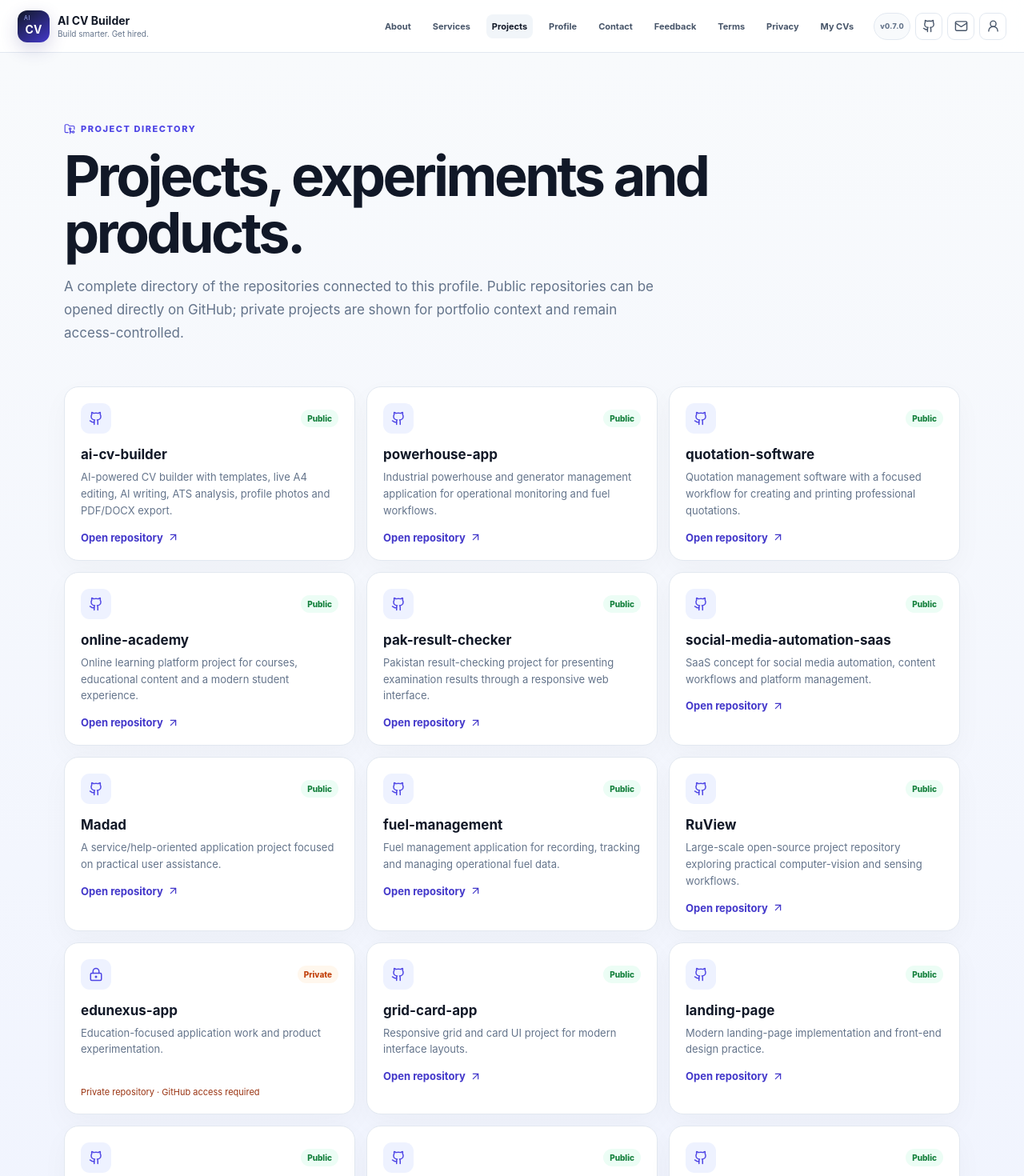
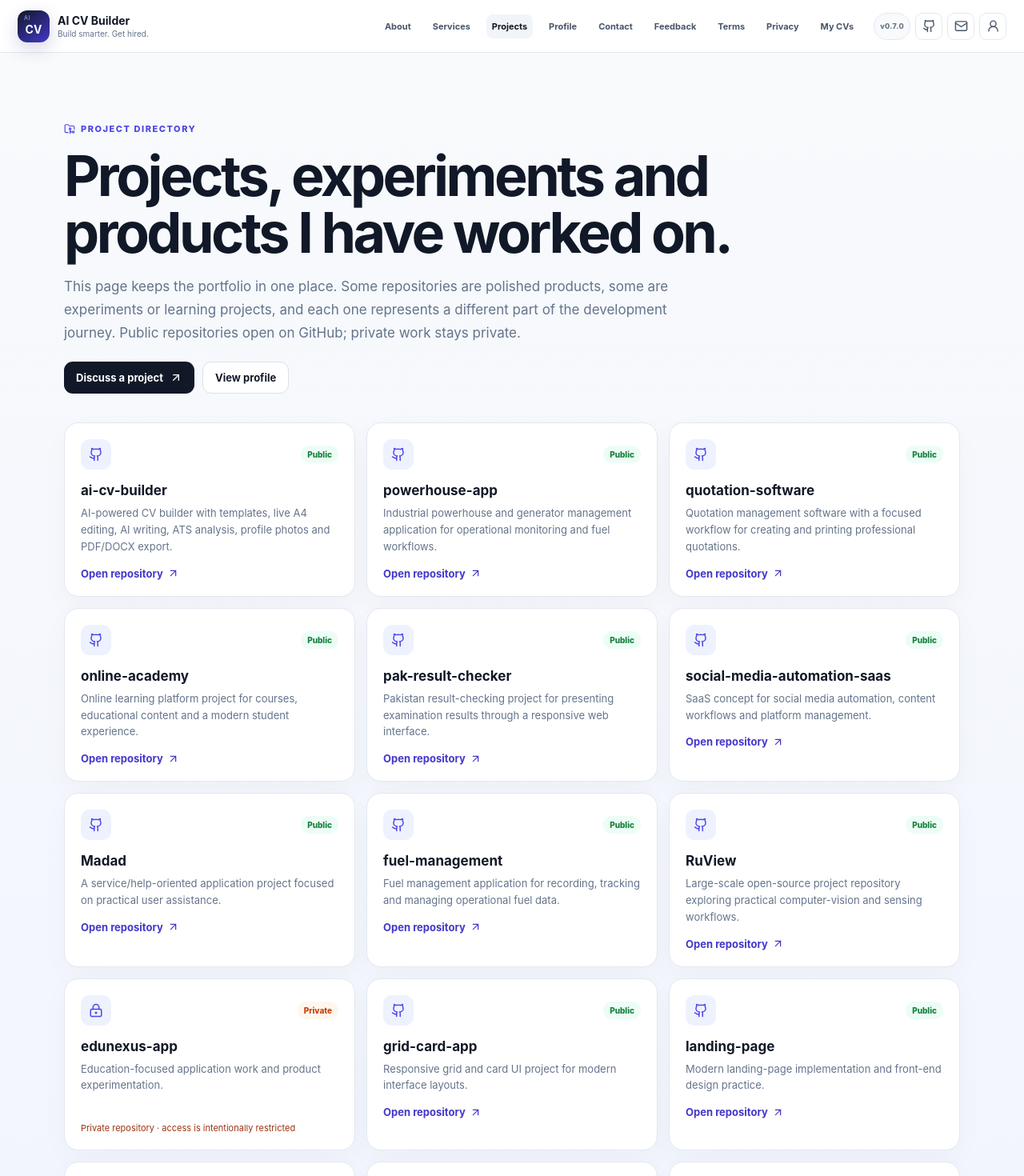
Before and after one commit to bc878vu/ai-cv-builder, a Next.js app: page /projects in a window 1280 px wide. Shown: the top 1470 px of the page at 80% size. Built offline with nearby package versions, Linux system fonts and the light colour scheme.

Commit message:
content: expand projects page and portfolio context

```diff
--- a/app/projects/page.tsx
+++ b/app/projects/page.tsx
@@ -1,33 +1,17 @@
 import type { Metadata } from 'next';
 import Link from 'next/link';
-import { ArrowUpRight, FolderGit2, LockKeyhole, Github } from 'lucide-react';
+import { ArrowUpRight, FolderGit2, LockKeyhole, Github, Code2 } from 'lucide-react';
 import { projects, repoUrl } from '../profile-data';
 
 export const metadata: Metadata = {
-  title: 'Projects',
-  description: 'Explore Asad Amanat Ali\'s GitHub projects and software work.',
+  title: 'Projects & Portfolio',
+  description: 'Browse the software, web and product projects connected to Asad Amanat Ali\'s portfolio.',
 };
 
-export default function ProjectsPage() {
-  return (
-    <main className="public-page">
-      <section className="public-hero compact">
-        <span className="eyebrow"><FolderGit2 size={14}/> PROJECT DIRECTORY</span>
-        <h1>Projects, experiments and products.</h1>
-        <p>A complete directory of the repositories connected to this profile. Public repositories can be opened directly on GitHub; private projects are shown for portfolio context and remain access-controlled.</p>
-      </section>
-      <section className="project-grid">
-        {projects.map((project) => {
-          const isPrivate = project.visibility === 'Private';
-          return <article className="project-card" key={project.name}>
-            <div className="project-top"><span className="project-icon">{isPrivate ? <LockKeyhole size={18}/> : <Github size={18}/>}</span><span className={isPrivate ? 'private-badge' : 'public-badge'}>{project.visibility}</span></div>
-            <h2>{project.name}</h2>
-            <p>{project.description}</p>
-            {isPrivate ? <span className="project-private-note">Private repository · GitHub access required</span> : <Link href={repoUrl(project.name)} target="_blank" rel="noreferrer">Open repository <ArrowUpRight size={15}/></Link>}
-          </article>;
-        })}
-      </section>
-      <section className="cta-card"><div><span className="eyebrow">BUILD WITH ME</span><h2>Have an idea or need a web application?</h2><p>Reach out for collaboration, product ideas, front-end work and practical software projects.</p></div><Link className="public-primary" href="/contact">Contact Asad <ArrowUpRight size={16}/></Link></section>
-    </main>
-  );
-}
+export default function ProjectsPage(){return <main className="public-page">
+  <section className="public-hero compact"><span className="eyebrow"><FolderGit2 size={14}/> PROJECT DIRECTORY</span><h1>Projects, experiments and products I have worked on.</h1><p>This page keeps the portfolio in one place. Some repositories are polished products, some are experiments or learning projects, and each one represents a different part of the development journey. Public repositories open on GitHub; private work stays private.</p><div className="hero-actions"><Link className="public-primary" href="/services">Discuss a project <ArrowUpRight size={16}/></Link><Link className="public-secondary" href="/profile">View profile</Link></div></section>
+  <section className="project-grid">{projects.map(project=>{const isPrivate=project.visibility==='Private';return <article className="project-card" key={project.name}><div className="project-top"><span className="project-icon">{isPrivate?<LockKeyhole size={18}/>:<Github size={18}/>}</span><span className={isPrivate?'private-badge':'public-badge'}>{project.visibility}</span></div><h2>{project.name}</h2><p>{project.description}</p>{isPrivate?<span className="project-private-note">Private repository · access is intentionally restricted</span>:<Link href={repoUrl(project.name)} target="_blank" rel="noreferrer">Open repository <ArrowUpRight size={15}/></Link>}</article>})}</section>
+  <section className="public-section-heading"><span className="eyebrow">WHAT THIS PORTFOLIO SHOWS</span><h2>A mix of product work and hands-on learning.</h2></section>
+  <section className="public-grid three"><article className="public-card"><Code2 size={20}/><h2>Real interfaces</h2><p>Responsive layouts, dashboards, forms and editor-style workflows are recurring themes across the projects.</p></article><article className="public-card"><Code2 size={20}/><h2>Problem-focused software</h2><p>Several projects are built around practical records, operations, education, quotations or automation rather than generic demos.</p></article><article className="public-card"><Code2 size={20}/><h2>Ongoing improvement</h2><p>The portfolio is intentionally active. Older projects remain useful references while newer work gets cleaner structure and stronger product thinking.</p></article></section>
+  <section className="cta-card"><div><span className="eyebrow">BUILD SOMETHING USEFUL</span><h2>Have an idea that is not in this list?</h2><p>That is fine. Tell me what you are trying to build, what is not working today and what you want the finished product to help people do.</p></div><Link className="public-primary" href="/contact">Contact Asad <ArrowUpRight size={16}/></Link></section>
+</main>}
```
